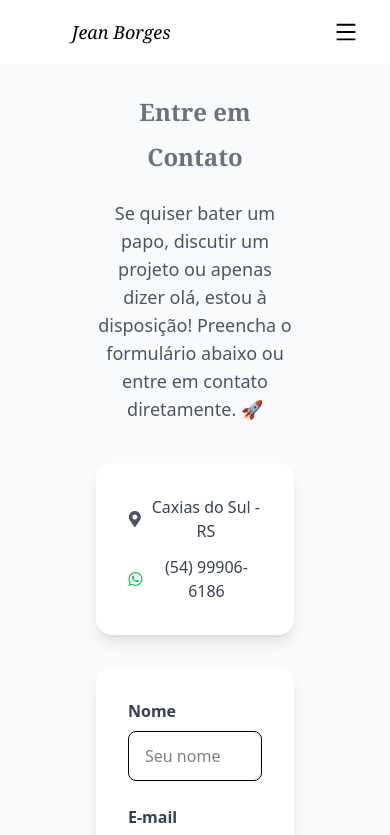
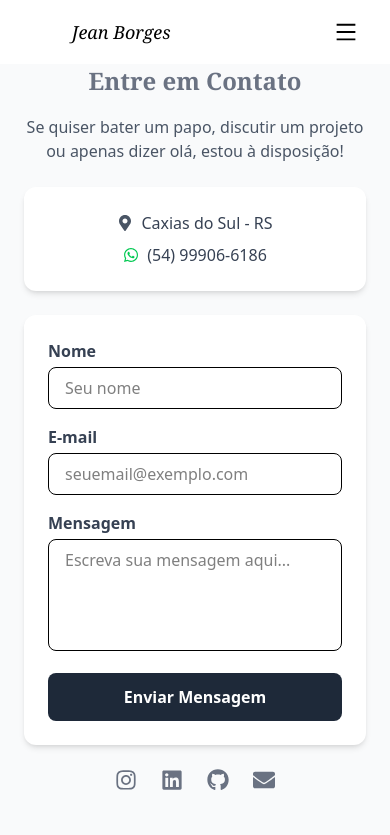
Before and after one commit to JeanDares/new-portifolio, a React (Vite) app: page /contact in a window 390 px wide. Shown: the top 835 px of the page. Built offline with nearby package versions, Linux system fonts and the light colour scheme.

Commit message:
feat- contat

```diff
--- a/src/pages/contact/Contact.tsx
+++ b/src/pages/contact/Contact.tsx
@@ -28,7 +28,6 @@ const Contact: React.FC = () => {
                 'FuVnTpJsuYOIjk3iY'
             );
 
-
             alert("Mensagem enviada com sucesso!");
             setFormData({ name: '', email: '', message: '' });
 
@@ -39,24 +38,22 @@ const Contact: React.FC = () => {
     };
 
     return (
-        <div className="flex flex-col items-center justify-center min-h-screen px-24  py-10 bg-gray-50">
-            <h1 className="text-4xl md:text-6xl font-bold font-serif text-gray-800 leading-tight text-center mb-6">
-                <br />
+        <div className="flex flex-col items-center justify-center min-h-screen px-6 py-8 bg-gray-50">
+            <h1 className="text-4xl md:text-5xl font-bold font-serif text-gray-800 leading-tight text-center mb-4">
                 <span className="text-2xl md:text-3xl text-gray-500">Entre em Contato</span>
             </h1>
 
-            <p className="text-lg text-gray-600 text-center max-w-2xl mb-10">
+            <p className="text-md text-gray-600 text-center max-w-3xl mb-6">
                 Se quiser bater um papo, discutir um projeto ou apenas dizer olá, estou à disposição!
-                Preencha o formulário abaixo ou entre em contato diretamente. 🚀
             </p>
 
             {/* Informações de Contato */}
-            <div className="bg-white p-8 shadow-lg rounded-2xl w-full max-w-lg text-center mb-8">
+            <div className="bg-white p-6 shadow-md rounded-xl w-full max-w-2xl text-center mb-6">
                 <p className="text-gray-700 font-medium flex items-center justify-center space-x-2">
                     <FaMapMarkerAlt className="text-gray-600" />
                     <span>Caxias do Sul - RS</span>
                 </p>
-                <p className="text-gray-700 font-medium flex items-center justify-center space-x-2 mt-3">
+                <p className="text-gray-700 font-medium flex items-center justify-center space-x-2 mt-2">
                     <FaWhatsapp className="text-green-500" />
                     <a
                         href="https://wa.me/554999066186"
@@ -70,8 +67,8 @@ const Contact: React.FC = () => {
             </div>
 
             {/* Formulário de Contato */}
-            <div className="bg-white p-8 shadow-lg rounded-2xl w-full max-w-lg">
-                <form onSubmit={handleSubmit} className="flex flex-col space-y-6">
+            <div className="bg-white p-6 shadow-md rounded-xl w-full max-w-2xl">
+                <form onSubmit={handleSubmit} className="flex flex-col space-y-4">
                     <div>
                         <label className="text-gray-700 font-semibold">Nome</label>
                         <input
@@ -80,7 +77,7 @@ const Contact: React.FC = () => {
                             value={formData.name}
                             onChange={handleChange}
                             required
-                            className="w-full mt-2 px-4 py-3 border rounded-lg focus:outline-none focus:ring-2 focus:ring-gray-300"
+                            className="w-full mt-1 px-4 py-2 border rounded-lg focus:outline-none focus:ring-2 focus:ring-gray-300"
                             placeholder="Seu nome"
                         />
                     </div>
@@ -93,7 +90,7 @@ const Contact: React.FC = () => {
                             value={formData.email}
                             onChange={handleChange}
                             required
-                            className="w-full mt-2 px-4 py-3 border rounded-lg focus:outline-none focus:ring-2 focus:ring-gray-300"
+                            className="w-full mt-1 px-4 py-2 border rounded-lg focus:outline-none focus:ring-2 focus:ring-gray-300"
                             placeholder="seuemail@exemplo.com"
                         />
                     </div>
@@ -105,8 +102,7 @@ const Contact: React.FC = () => {
                             value={formData.message}
                             onChange={handleChange}
                             required
-                            className="w-full mt-2 px-4 py-3 border rounded-lg focus:outline-none focus:ring-2 focus:ring-gray-300 resize-none"
-                            rows={5}
+                            className="w-full mt-1 px-4 py-2 border rounded-lg focus:outline-none focus:ring-2 focus:ring-gray-300 resize-none h-28"
                             placeholder="Escreva sua mensagem aqui..."
                         />
                     </div>
@@ -121,18 +117,18 @@ const Contact: React.FC = () => {
             </div>
 
             {/* Redes Sociais */}
-            <div className="flex space-x-6 text-gray-500 text-lg mt-10">
+            <div className="flex space-x-6 text-gray-500 text-lg mt-6">
                 <a href="https://www.instagram.com/borges_jean/" target="_blank" rel="noopener noreferrer" className="hover:text-black transition">
-                    <FaInstagram size={24} />
+                    <FaInstagram size={22} />
                 </a>
                 <a href="https://www.linkedin.com/in/jean-borges-9a0b201b5/" target="_blank" rel="noopener noreferrer" className="hover:text-black transition">
-                    <FaLinkedin size={24} />
+                    <FaLinkedin size={22} />
                 </a>
                 <a href="https://github.com/JeanDares" target="_blank" rel="noopener noreferrer" className="hover:text-black transition">
-                    <FaGithub size={24} />
+                    <FaGithub size={22} />
                 </a>
                 <a href="mailto:jeanborgesdares@gmail.com" className="hover:text-black transition">
-                    <FaEnvelope size={24} />
+                    <FaEnvelope size={22} />
                 </a>
             </div>
         </div>
```
